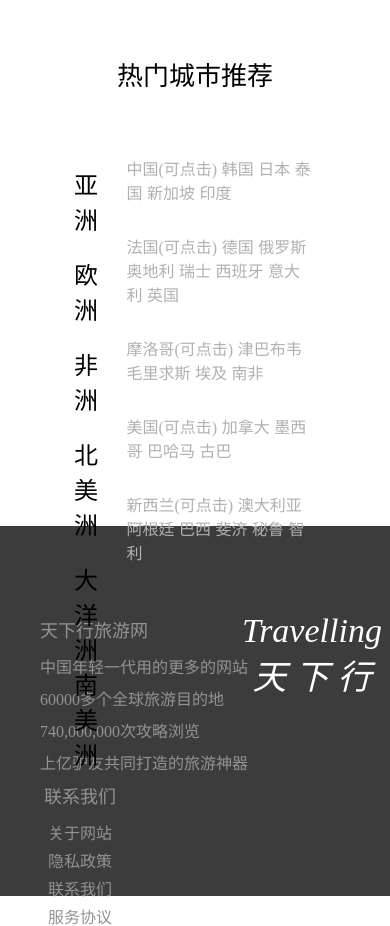
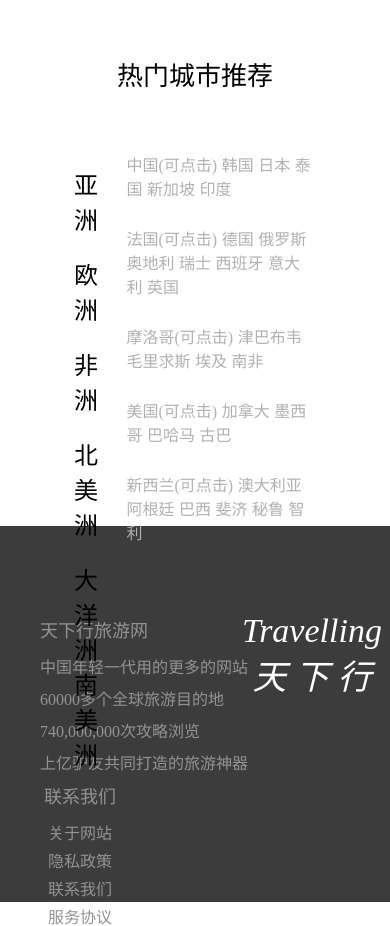
Before and after one commit to Jay-100/Jay-100.github.io, a plain HTML site: page index.html in a window 390 px wide. Shown: the part 1320-2246 px from the top of the page. Drawn offline with Linux system fonts and the light colour scheme.

Commit message:
Update zy.css

```diff
--- a/zy.css
+++ b/zy.css
@@ -142,7 +142,7 @@
 	}
 .bottom{
 	width: 100%;
-	height: 370px;
+	height: 376px;
 	text-align: center;
 	background-color: #3c3c3c;
 	color: #939393;
@@ -300,4 +300,7 @@
 	.you a{
 		font-size: 34px;
 		}
+	.R p{
+		padding-top: 26px;
+		}
 	}
```
